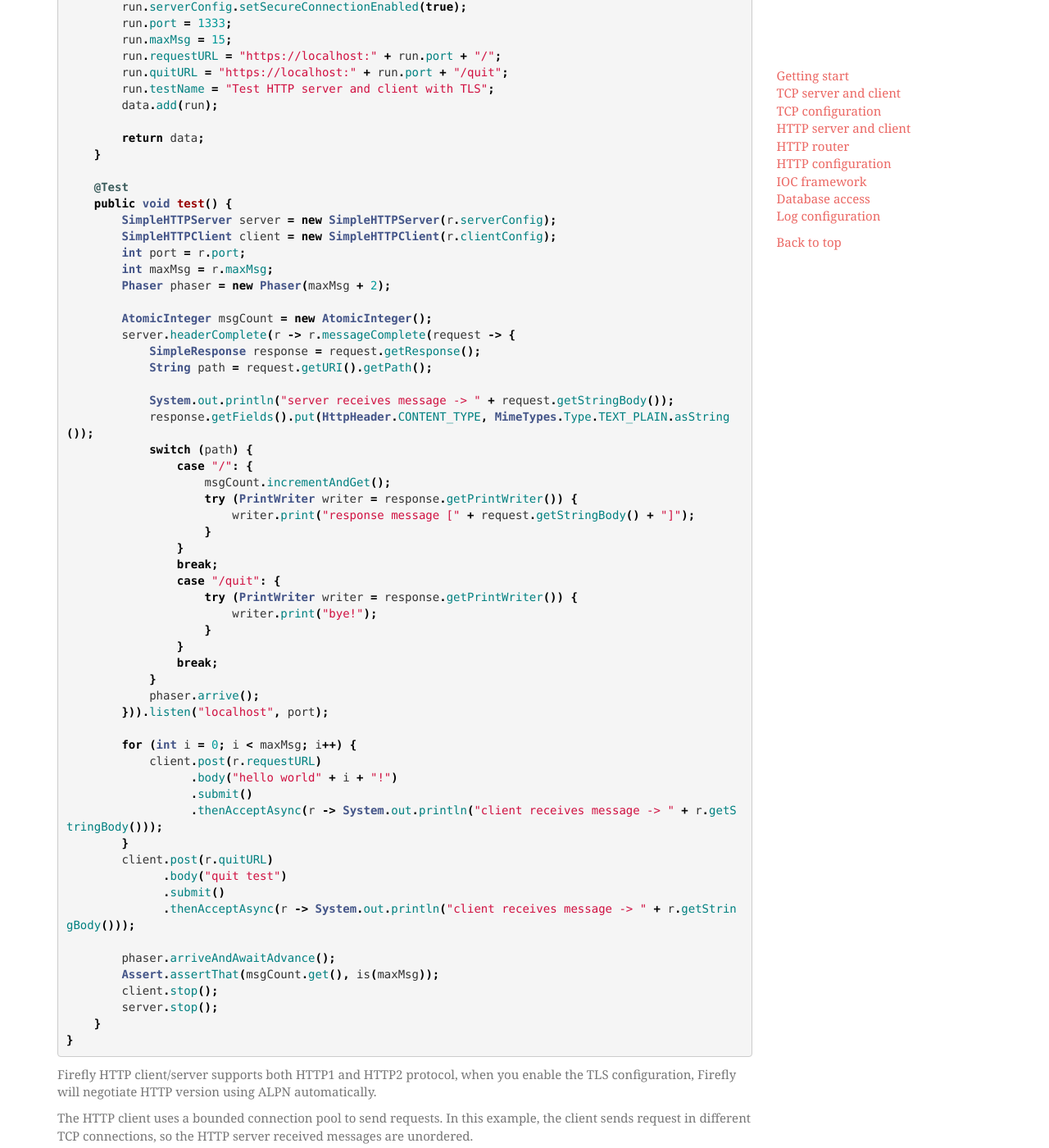
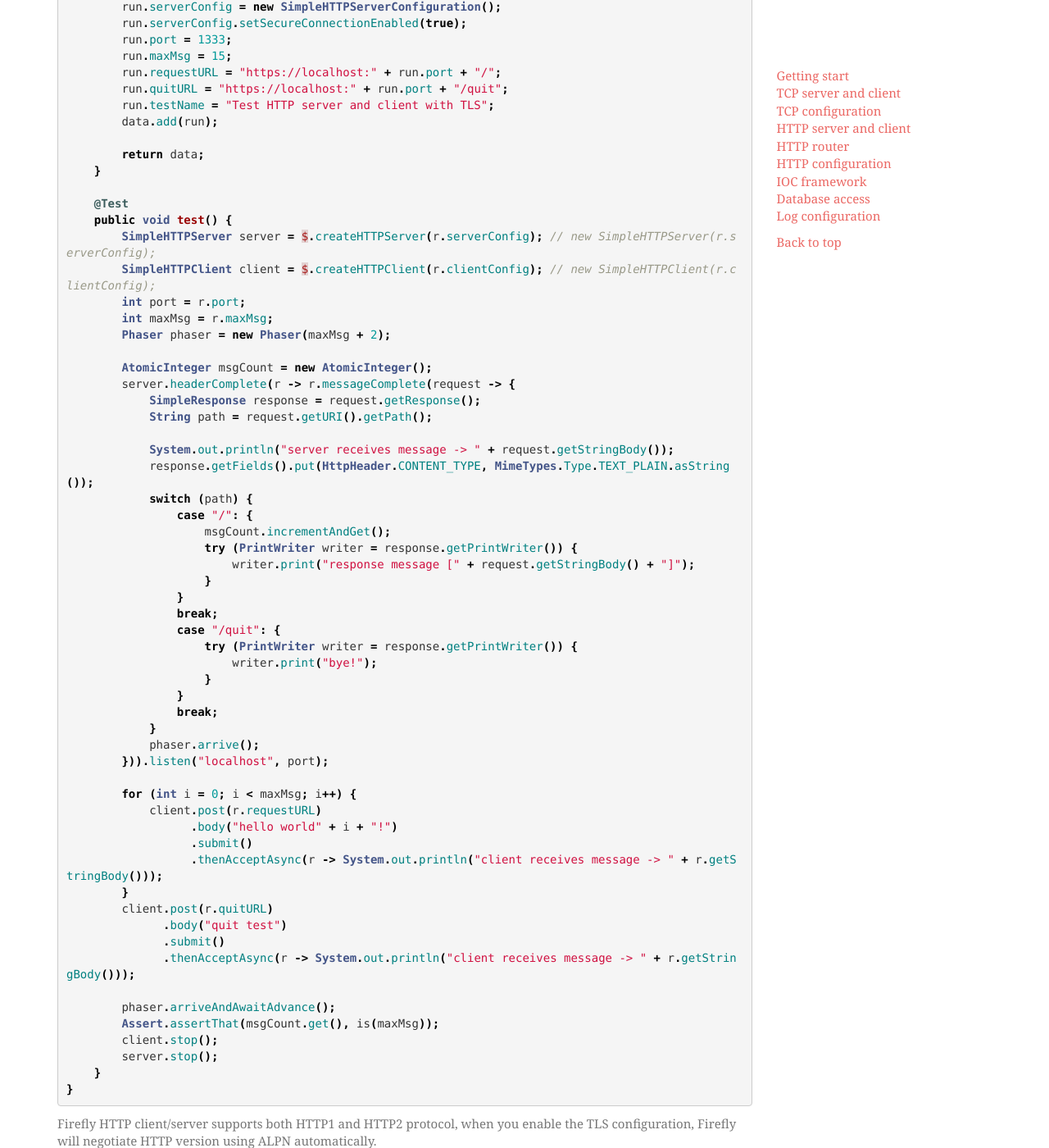
Before and after one commit to hypercube1024/firefly, a Jekyll site: the page built from _docs/getting-start.md, in a window 1280 px wide and 1400 px high, scrolled down 4950 px. Shown: the whole window at 82% size. Built offline with Jekyll 4.4.1, drawn with Linux system fonts in a browser that asks for light colours; some web fonts are replaced; some of the changed text lies outside the part shown.

Commit message:
Add class "$"

```diff
--- a/_docs/getting-start.md
+++ b/_docs/getting-start.md
@@ -259,8 +260,8 @@ public class TestHTTPServerAndClient {
 
     @Test
     public void test() {
-        SimpleHTTPServer server = new SimpleHTTPServer(r.serverConfig);
-        SimpleHTTPClient client = new SimpleHTTPClient(r.clientConfig);
+        SimpleHTTPServer server = $.createHTTPServer(r.serverConfig); // new SimpleHTTPServer(r.serverConfig);
+        SimpleHTTPClient client = $.createHTTPClient(r.clientConfig); // new SimpleHTTPClient(r.clientConfig);
         int port = r.port;
         int maxMsg = r.maxMsg;
         Phaser phaser = new Phaser(maxMsg + 2);
```
Also changed, not shown: other parts of _docs/getting-start.md (+3 -0 lines).
